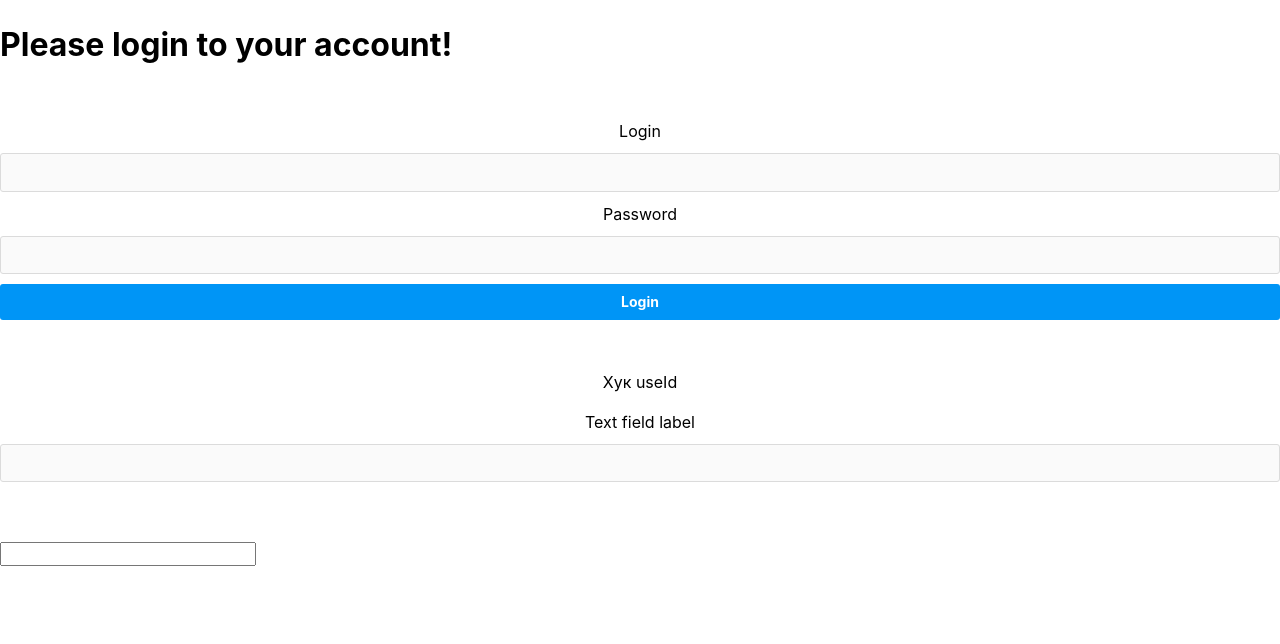
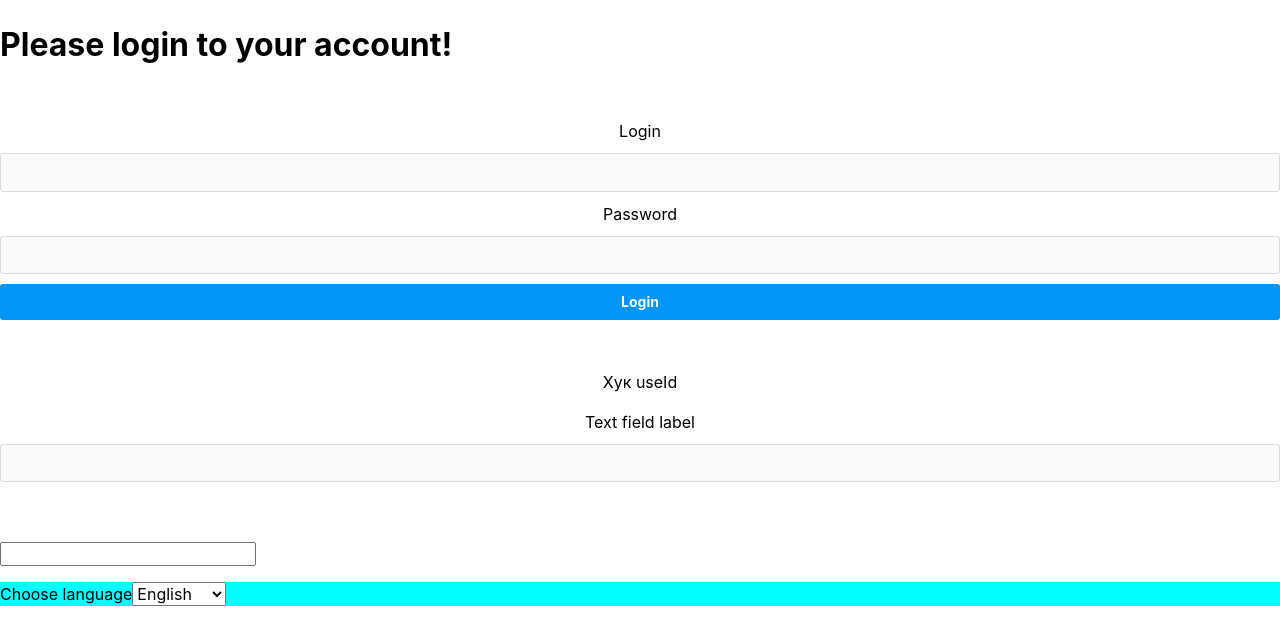
Before and after one commit to NadiiaUa23/modul2, a React (Vite) app: page / in a window 1280 px wide. Shown: the top 644 px of the page. Built offline with nearby package versions, Linux system fonts and the light colour scheme.

Commit message:
LangSwitcher — это компонент, который создает простой выпадающий список (селект), где можно выбрать язык из трёх вариантов: английский, украинский и польский.

```diff
--- a/src/App.jsx
+++ b/src/App.jsx
@@ -4,7 +4,7 @@ import { useState, useEffect, useId } from "react";
 import LoginForm from './components/LoginForm/LoginForm';
 import MyComponent from './components/MyComponent/MyComponent';
 import  SearchBar from './components/SearchBar/SearchBar';
-
+import LangSwitcher from './components/LangSwitcher/LangSwitcher'
 
 
 //?вар 1
@@ -341,6 +341,7 @@ const App = () => {
 
     <MyComponent />
     <SearchBar />
+<LangSwitcher />
 
   </div>
   );
--- /dev/null
+++ b/src/components/LangSwitcher/LangSwitcher.jsx
@@ -0,0 +1,22 @@
+import style from './LangSwitcher.module.css'
+import {useId } from "react";
+
+
+const LangSwitcher = () => {
+    const selectId = useId();
+
+    return (
+        /*{Выпадающий список (select)}*/
+      <div className={style.conteiner} >
+        <label htmlFor={selectId}>Choose language</label>
+        <select id={selectId}>
+          <option value="en">English</option>
+          <option value="uk">Ukrainian</option>
+          <option value="pl">Polish</option>
+        </select>
+      </div>
+    );
+  };
+
+
+  export default LangSwitcher;
--- /dev/null
+++ b/src/components/LangSwitcher/LangSwitcher.module.css
@@ -0,0 +1,4 @@
+.conteiner {
+    background-color: aqua;
+
+}
```
